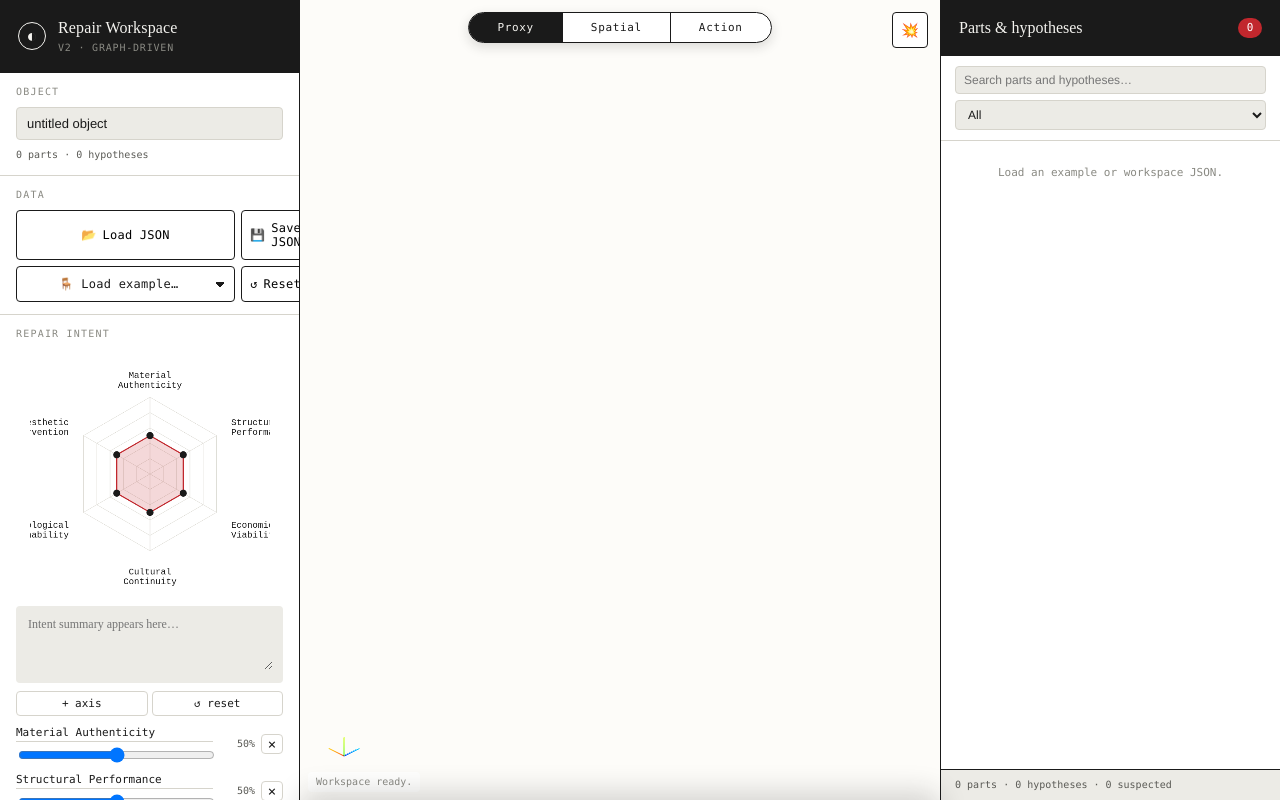
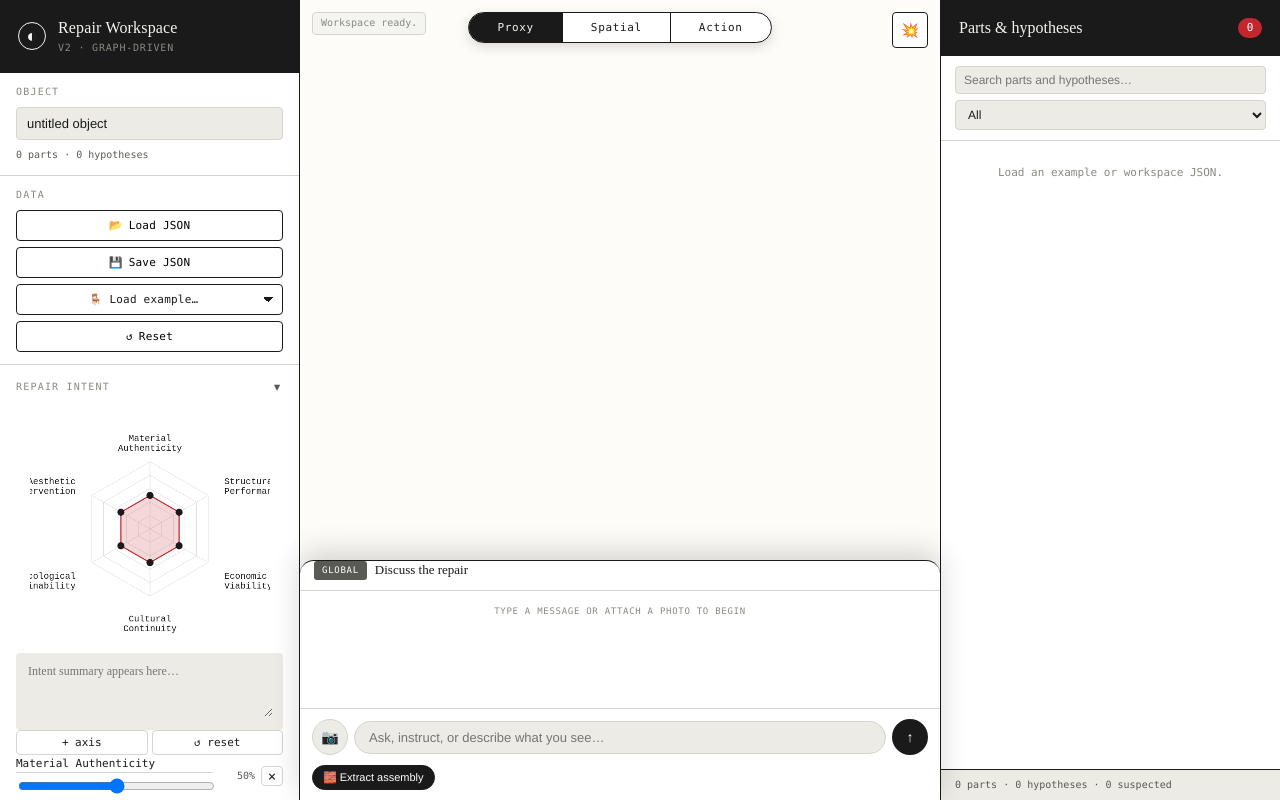
Before and after one commit to tizianrein/repair_workspace, a website built with Vite: page src/index.html in a window 1280 px wide. Built offline with nearby package versions, Linux system fonts and the light colour scheme; a web font is replaced by a local one; what cytoscape-dagre would draw is missing.

Commit message:
Refactor intent section for improved structure and styling; enhance 3D viewer performance with geometry key optimization

```diff
--- a/src/index.html
+++ b/src/index.html
@@ -47,8 +47,9 @@
         </div>
       </div>
 
-      <div class="section">
-        <div class="section-label">Repair intent</div>
+      <div class="section" id="intent-section">
+        <div class="section-label" data-toggle="intent-section">Repair intent <span class="chev">▾</span></div>
+        <div class="section-content">
           <div class="radar-wrap">
             <canvas id="radar-canvas" width="540" height="540"></canvas>
           </div>
@@ -60,6 +61,7 @@
             <button class="mini-btn" id="reset-intent-btn">↺ reset</button>
           </div>
           <div class="axis-list" id="axis-list"></div>
+        </div>
       </div>
 
       <div class="section collapsed" id="constraints-section">
--- a/src/styles/components.css
+++ b/src/styles/components.css
@@ -16,14 +16,26 @@
   justify-content: space-between;
   cursor: default;
 }
-.section-label[data-toggle] { cursor: pointer; }
+.section-label[data-toggle] {
+  cursor: pointer;
+  padding: 2px 0;
+}
+.section-label[data-toggle]:hover .chev { color: var(--ink); transform: scale(1.1); }
 .section-mini-stats {
   font-family: var(--mono);
   font-size: 10px;
   color: var(--ink-soft);
 }
-.section-label .chev { font-size: 11px; color: var(--ink); transition: transform .2s; }
+.section-label .chev {
+  font-size: 16px;
+  line-height: 1;
+  color: var(--ink-soft);
+  transition: transform .2s, color .2s;
+  display: inline-block;
+  margin-left: 8px;
+}
 .section.collapsed .chev { transform: rotate(-90deg); }
+.section.collapsed:hover .chev { transform: rotate(-90deg) scale(1.1); }
 .section.collapsed .section-content { display: none; }
 
 .object-input {
@@ -41,12 +53,17 @@
   grid-template-columns: 1fr 1fr;
   gap: 6px;
 }
+@media (max-width: 360px), (min-width: 1100px) {
+  /* On narrow mobile and desktop (where left drawer is fixed 300px),
+     stack to single column so labels don't truncate. */
+  .data-grid { grid-template-columns: 1fr; }
+}
 .data-btn {
   background: var(--bg-panel);
   border: 1px solid var(--line);
   border-radius: var(--radius);
-  padding: 10px 8px;
-  font-size: 12px;
+  padding: 8px 10px;
+  font-size: 11px;
   text-align: center;
   cursor: pointer;
   font-family: var(--mono);
@@ -55,6 +72,9 @@
   align-items: center;
   justify-content: center;
   gap: 6px;
+  white-space: nowrap;
+  overflow: hidden;
+  text-overflow: ellipsis;
 }
 .data-btn:hover { background: var(--bg-soft); }
 
--- a/src/styles/shell.css
+++ b/src/styles/shell.css
@@ -404,8 +404,17 @@ body.chat-open .chat-sheet { transform: translateY(0); }
     left: 300px;
     right: 340px;
     border-radius: 14px 14px 0 0;
-    max-height: 65vh;
+    max-height: 40vh;
+    min-height: 240px;
+    /* On desktop, chat is always visible — no toggle. */
+    transform: translateY(0) !important;
+    pointer-events: auto;
   }
+  /* Drag handle / close button irrelevant on desktop */
+  .chat-handle,
+  .chat-sheet .chat-close { display: none; }
+  /* And no FAB trigger */
+  #fab-chat { display: none !important; }
 }
 
 .console {
@@ -427,5 +436,13 @@ body.chat-open .chat-sheet { transform: translateY(0); }
 }
 
 @media (min-width: 1100px) {
-  .console { left: 308px; }
+  /* On desktop, chat is always visible at the bottom — move the console
+     to the top of the viewer area so it doesn't get hidden underneath. */
+  .console {
+    top: 12px;
+    bottom: auto;
+    left: 312px;
+    background: rgba(244, 243, 239, 0.92);
+    border: 1px solid var(--line-soft);
+  }
 }
--- a/src/views/radar.js
+++ b/src/views/radar.js
@@ -24,7 +24,9 @@ export function createRadar(canvas, listContainer, summaryTextarea, { onChange }
     const ctx = canvas.getContext('2d');
     const w = canvas.width, h = canvas.height;
     ctx.clearRect(0, 0, w, h);
-    const cx = w / 2, cy = h / 2, r = Math.min(w, h) * 0.32;
+    // Polygon takes ~28% of canvas; labels need room outside (offset 38px
+    // + up to 130px wrap width / 2 on each side).
+    const cx = w / 2, cy = h / 2, r = Math.min(w, h) * 0.28;
     const axes = intent.axes;
     const n = Math.max(axes.length, 3);
 
@@ -51,11 +53,11 @@ export function createRadar(canvas, listContainer, summaryTextarea, { onChange }
 
       ctx.fillStyle = '#1a1a1a';
       ctx.font = '20px "JetBrains Mono", monospace';
-      const lx = cx + Math.cos(a) * (r + 38);
-      const ly = cy + Math.sin(a) * (r + 38);
+      const lx = cx + Math.cos(a) * (r + 42);
+      const ly = cy + Math.sin(a) * (r + 42);
       ctx.textAlign = lx > cx + 6 ? 'left' : lx < cx - 6 ? 'right' : 'center';
       ctx.textBaseline = ly > cy + 6 ? 'top' : ly < cy - 6 ? 'bottom' : 'middle';
-      wrap(ctx, axis.label, lx, ly, 160, 22);
+      wrap(ctx, axis.label, lx, ly, 130, 22);
     });
 
     ctx.fillStyle = 'rgba(193,39,45,.18)';
--- a/src/views/viewer-3d.js
+++ b/src/views/viewer-3d.js
@@ -269,10 +269,52 @@ export function createViewer3D(canvas, infoBox, onSelect) {
   tick();
 
   let currentWorkspace = null;
+  let lastGeometryKey = '';
+
+  function geometryKey(ws) {
+    // Hash inputs that affect the scene geometry (not selection, intent,
+    // chat, plans). If this string doesn't change, the 3D view doesn't need
+    // to rebuild — and the camera doesn't need to reframe.
+    const parts = (ws.instance?.parts || []).map(p => {
+      const d = p.dimensions || {};
+      const o = p.origin || {};
+      return `${p.id}|${p.status}|${o.x},${o.y},${o.z}|${d.width},${d.height},${d.depth}`;
+    }).join(';');
+    const hyps = (ws.hypotheses || []).map(h => {
+      const c = h.coordinates;
+      const k = c ? `${c.x},${c.y},${c.z}` : '_';
+      return `${h.id}|${h.partRef || '_'}|${k}`;
+    }).join(';');
+    return `${parts}::${hyps}`;
+  }
+
   return {
     render(workspace) {
       currentWorkspace = workspace;
-      rebuild(workspace);
+      const key = geometryKey(workspace);
+      if (key !== lastGeometryKey) {
+        rebuild(workspace);
+        // Frame only on first render; otherwise keep user's camera angle.
+        if (!lastGeometryKey) frame();
+        lastGeometryKey = key;
+      } else {
+        // Geometry unchanged — update part/hypothesis references in
+        // userData so click handlers still match latest state, then
+        // re-apply selection styling.
+        (workspace.instance?.parts || []).forEach(p => {
+          const m = partMeshes.get(p.id);
+          if (m) m.userData.part = p;
+        });
+        const hypById = new Map((workspace.hypotheses || []).map(h => [h.id, h]));
+        hypSpheres.forEach(s => {
+          const fresh = hypById.get(s.userData.hypothesis.id);
+          if (fresh) s.userData.hypothesis = fresh;
+        });
+        applySelection();
+      }
+    },
+    refit() {
+      // Manual reframe — for the user to recenter when they want to.
       frame();
     },
     select({ partId = null, hypothesisId = null }) {
```
Lines whose indentation alone changed are shown as unchanged.
